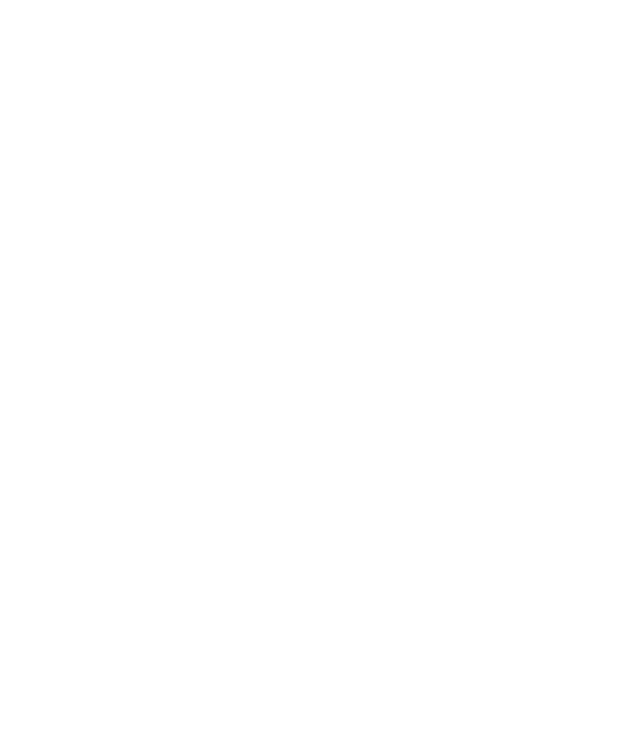
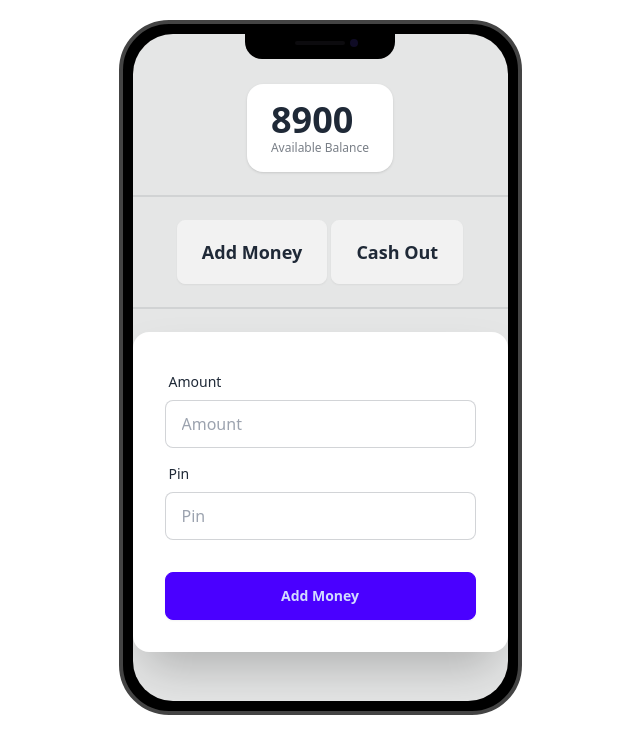
Before and after one commit to rohan26ir/Mobile-Banking-System, a plain HTML site: page home.html in a window 1280 px wide. Shown: the whole page, without its empty margins (320-960 px from the left). Drawn offline with nearby package versions, Linux system fonts and the light colour scheme.

Commit message:
Added add money

```diff
--- a/home.html
+++ b/home.html
@@ -0,0 +1,62 @@
+<!DOCTYPE html>
+<html lang="en" data-theme="light">
+<head>
+  <meta charset="UTF-8">
+  <meta name="viewport" content="width=device-width, initial-scale=1.0">
+  <title>Home</title>
+  <link href="https://cdn.jsdelivr.net/npm/daisyui@4.12.10/dist/full.min.css" rel="stylesheet" type="text/css" />
+  <script src="https://cdn.tailwindcss.com"></script>
+</head>
+<body>
+  <header></header>
+  <main class="flex justify-center my-5">
+    <div class="mockup-phone">
+      <div class="camera"></div>
+      <div class="display">
+        <div class="artboard artboard-demo phone-2">
+
+          <!-- Avalable Balence -->
+           <div>
+            <div class="stats shadow">
+              <div class="stat">
+                <div class="stat-value">8900</div>
+                <div class="stat-desc">Available Balance</div>
+              </div>
+            </div>
+           </div>
+           <div class="divider"></div>
+           <!-- User Action button -->
+           <div>
+            <button class="btn btn-lg">Add Money</button>
+            <button class="btn btn-lg">Cash Out</button>
+           </div>
+           <div class="divider"></div>
+           <!-- Start Add Money form -->
+           <div class="card bg-base-100 w-full max-w-sm shrink-0 shadow-2xl">
+            <form class="card-body">
+              <div class="form-control">
+                <label class="label">
+                  <span class="label-text">Amount</span>
+                </label>
+                <input id="input-add-money" type="number" placeholder="Amount" class="input input-bordered" required />
+              </div>
+              <div class="form-control">
+                <label class="label">
+                  <span class="label-text">Pin</span>
+                </label>
+                <input id="input-add-pin" type="password" placeholder="Pin" autocomplete="off" class="input input-bordered" required />
+              </div>
+              <div class="form-control mt-6">
+                <button id="btn-add-money" class="btn btn-primary">Add Money</button>
+              </div>
+            </form>
+          </div>
+          <!-- End Add Money Form -->
+        </div>
+      </div>
+    </div>
+  </main>
+  <footer></footer>
+  <script src="./js/home.js"></script>
+</body>
+</html>
--- /dev/null
+++ b/js/home.js
@@ -0,0 +1,11 @@
+
+
+document.getElementById('btn-add-money').addEventListener('click', function(event){
+  event.preventDefault();
+
+
+  const inputAddMoney = document.getElementById('input-add-money').value;
+  const inputAddPin = document.getElementById('input-add-pin').value;
+  console.log(inputAddMoney, inputAddPin);
+
+})
--- a/js/login.js
+++ b/js/login.js
@@ -11,6 +11,7 @@ document.getElementById('log-in').addEventListener('click', function(event){
 
   if(phnNumber === '017' && pinNumber === '123'){
     console.log("you Are login");
+    window.location.href = './home.html';
   }
   else{
     alert('Wrong, Try Agin')
```
Also changed, not shown: index.html (+2 -2 lines).
